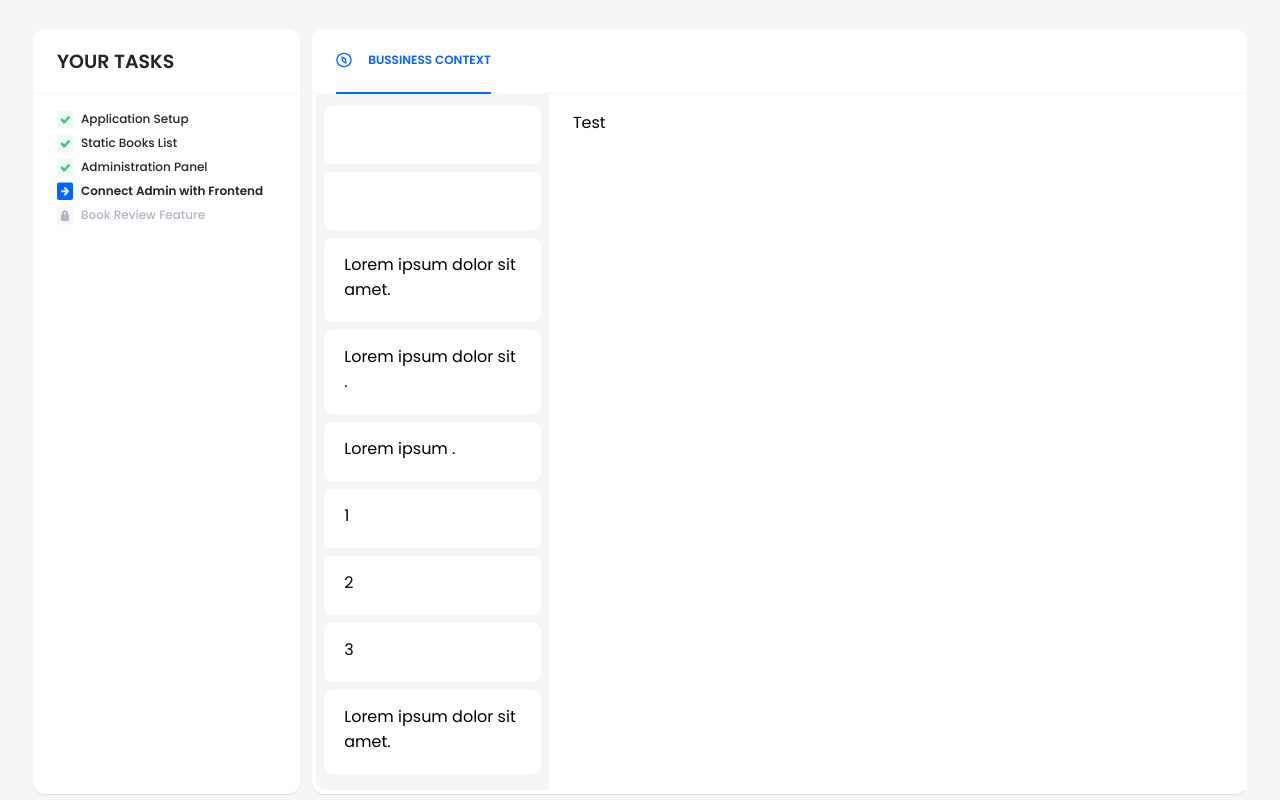
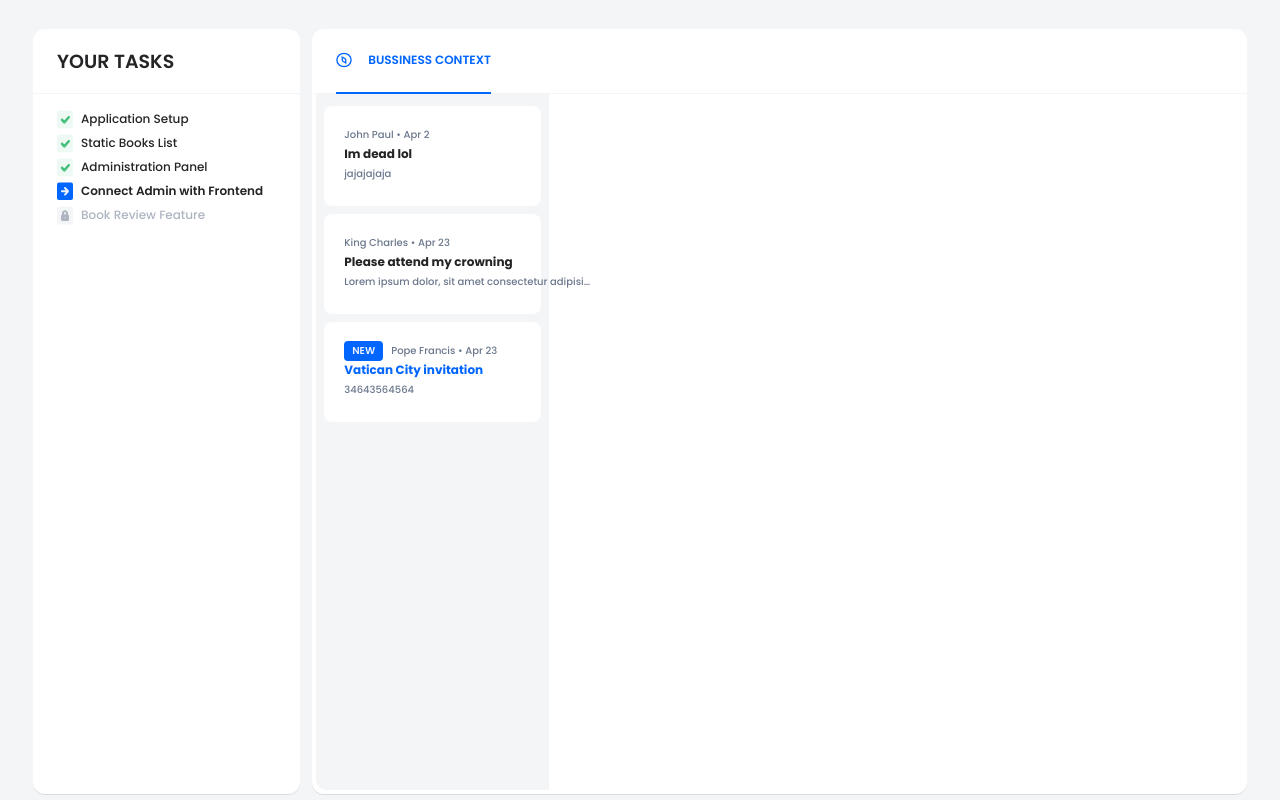
Before and after one commit to MefjuS22/junior-front-end-developer-1665736766, a React (Create React App) app: page / in a window 1280 px wide. Built offline with nearby package versions, Linux system fonts and the light colour scheme.

Commit message:
Bussiness Context Updates

```diff
--- a/src/Components/BussinessContext/BussinesContext.jsx
+++ b/src/Components/BussinessContext/BussinesContext.jsx
@@ -6,6 +6,14 @@ import {
   NotificationContainer,
   BussinessContextBig,
   Notification,
+  NotificationTitle,
+  NotificationContent,
+  NotificationData,
+  NotificationNew,
+  BussinessContextTitle,
+  BussinessContent,
+  BussinessAuthor,
+  BussinessDate,
 } from './BussinessContextStyles';
 import { Section } from '../../GlobalStyles';
 import Tab from '../../Icons/Tab.svg';
@@ -13,6 +21,10 @@ import { data } from '../../Data/data';
 
 const BussinesContext = () => {
   const [active, setActive] = useState();
+  const [read, setRead] = useState([]);
+  const [activeContext, setActiveContext] = useState(
+    data.find((value) => value.active)
+  );
 
   return (
     <Section>
@@ -24,17 +36,73 @@ const BussinesContext = () => {
       </BussinessTitle>
       <BussinessContainer>
         <NotificationContainer>
-          {data.map((el) => (
-            <>
-              {el.bussinessContext.map((element, index) => (
-                <Notification key={index} active={active}>
-                  {element.bussinessTitle}
-                </Notification>
-              ))}
-            </>
+          {activeContext.bussinessContext.map((element) => (
+            <Notification
+              read={
+                active !== element.id && read.indexOf(element.id) !== -1
+                  ? true
+                  : false
+              }
+              key={element.id}
+              active={active === element.id ? true : false}
+              onClick={() => {
+                setActive(element.id);
+                setRead((read) => [...read, element.id]);
+              }}
+            >
+              <NotificationData>
+                <NotificationNew
+                  isNew={element.isNew && read.indexOf(element.id) === -1}
+                >
+                  new
+                </NotificationNew>
+                {element.author} •{' '}
+                {
+                  new Date(`${element.created_at}`)
+                    .toLocaleDateString('en-US', {
+                      weekday: 'short',
+                      year: 'numeric',
+                      month: 'short',
+                      day: 'numeric',
+                    })
+                    .split(',')[1]
+                }
+              </NotificationData>
+              <NotificationTitle
+                isNew={element.isNew && read.indexOf(element.id) === -1}
+              >
+                {element.bussinessTitle}
+              </NotificationTitle>
+              <NotificationContent>{element.content}</NotificationContent>
+            </Notification>
           ))}
         </NotificationContainer>
-        <BussinessContextBig>Test</BussinessContextBig>
+
+        {activeContext.bussinessContext
+          .filter((element) => element.id === active)
+          .map((element) => (
+            <BussinessContextBig key={element.id}>
+              <BussinessContextTitle>
+                {element.bussinessTitle}
+              </BussinessContextTitle>
+              <BussinessAuthor> {element.author}</BussinessAuthor>
+              <BussinessDate>
+                {' '}
+                •
+                {
+                  new Date(`${element.created_at}`)
+                    .toLocaleDateString('en-US', {
+                      weekday: 'short',
+                      year: 'numeric',
+                      month: 'short',
+                      day: 'numeric',
+                    })
+                    .split(',')[1]
+                }
+              </BussinessDate>
+              <BussinessContent>{element.content}</BussinessContent>
+            </BussinessContextBig>
+          ))}
       </BussinessContainer>
     </Section>
   );
--- a/src/Components/BussinessContext/BussinessContextStyles.jsx
+++ b/src/Components/BussinessContext/BussinessContextStyles.jsx
@@ -37,12 +37,41 @@ export const BussinessContextBig = styled(Container)`
   width: 75%;
   border-radius: 0;
   box-shadow: none;
+  flex-direction: column;
+`;
+
+export const BussinessContextTitle = styled.h1`
+  font-weight: 600;
+  font-size: 21px;
+  line-height: 33px;
+  color: #242325;
+`;
+export const BussinessContent = styled.div`
+  font-weight: 500;
+  font-size: 12px;
+  line-height: 24px;
+  color: #6b778c;
+`;
+
+export const BussinessAuthor = styled.span`
+  display: inline-block;
+  font-weight: 500;
+  font-size: 16px;
+  line-height: 25px;
+  color: #242325;
+`;
+export const BussinessDate = styled.span`
+  display: inline-block;
+  font-weight: 500;
+  font-size: 10px;
+  line-height: 14px;
+  color: #6b778c;
 `;
 
 export const Notification = styled.div`
   height: 100px;
   width: 100%;
-  background: #ffffff;
+  background: ${({ read }) => (read ? 'transparent' : '#ffffff')};
   border-radius: 8px;
   box-shadow: ${({ active }) =>
     active ? '0px 8px 16px rgba(84, 84, 84, 0.2)' : '0'};
@@ -50,3 +79,46 @@ export const Notification = styled.div`
   margin-bottom: 8px;
   cursor: pointer;
 `;
+
+export const NotificationNew = styled.div`
+  text-align: center;
+  display: block;
+  line-height: 20px;
+  width: 39px;
+  height: 20px;
+  background: #0165ff;
+  border-radius: 4px;
+  font-weight: 600;
+  font-size: 10px;
+  color: #eaf2fe;
+  text-transform: uppercase;
+  display: ${({ isNew }) => (isNew ? 'inline' : 'none')};
+`;
+
+export const NotificationData = styled.h3`
+  display: inline-flex;
+  align-items: center;
+  font-weight: 500;
+  font-size: 10px;
+  line-height: 14px;
+  color: #6b778c;
+  gap: 0.5rem;
+`;
+
+export const NotificationTitle = styled.h2`
+  font-weight: 700;
+  font-size: 12px;
+  color: ${({ isNew }) => (isNew ? '#0165FF' : '#242325')};
+`;
+
+export const NotificationContent = styled.span`
+  display: inline-block;
+  width: 250px;
+  font-weight: 500;
+  font-size: 10px;
+  line-height: 14px;
+  color: #6b778c;
+  text-overflow: ellipsis;
+  white-space: nowrap;
+  overflow: hidden;
+`;
--- a/src/Data/data.jsx
+++ b/src/Data/data.jsx
@@ -10,6 +10,7 @@ export const data = [
 
     bussinessContext: [
       {
+        id: 9,
         bussinessTitle: '',
         content: '',
         created_at: '',
@@ -23,6 +24,7 @@ export const data = [
 
     bussinessContext: [
       {
+        id: 8,
         bussinessTitle: '',
         content: '',
         created_at: '',
@@ -35,22 +37,28 @@ export const data = [
     image: Check,
     bussinessContext: [
       {
+        id: 7,
         bussinessTitle: 'Lorem ipsum dolor sit amet.',
+        isNew: false,
         content:
           'Lorem ipsum dolor, sit amet consectetur adipisicing elit. Omnis quaerat labore ipsum consequuntur excepturi quisquam nostrum reprehenderit, sunt facere incidunt. Distinctio fugit voluptatum recusandae qui. Ipsa exercitationem quos qui deleniti quaerat molestias aliquam facilis. Unde veniam optio voluptas ad voluptatibus suscipit, pariatur doloremque nesciunt, laboriosam modi nisi assumenda molestias reprehenderit.',
-        created_at: '',
+        created_at: '2012-04-23T18:25:43.511Z',
       },
       {
+        id: 6,
         bussinessTitle: 'Lorem ipsum dolor sit .',
+        isNew: false,
         content:
           'Lorem ipsum dolor, sit amet consectetur adipisicing elit. Omnis quaerat labore ipsum consequuntur excepturi quisquam nostrum reprehenderit, sunt facere incidunt. Distinctio fugit voluptatum recusandae qui. Ipsa exercitationem quos qui deleniti quaerat molestias aliquam facilis. Unde veniam optio voluptas ad voluptatibus suscipit, pariatur doloremque nesciunt, laboriosam modi nisi assumenda molestias reprehenderit.',
-        created_at: '',
+        created_at: '2012-04-23T18:25:43.511Z',
       },
       {
+        id: 5,
         bussinessTitle: 'Lorem ipsum .',
+        isNew: false,
         content:
           'Lorem ipsum dolor, sit amet consectetur adipisicing elit. Omnis quaerat labore ipsum consequuntur excepturi quisquam nostrum reprehenderit, sunt facere incidunt. Distinctio fugit voluptatum recusandae qui. Ipsa exercitationem quos qui deleniti quaerat molestias aliquam facilis. Unde veniam optio voluptas ad voluptatibus suscipit, pariatur doloremque nesciunt, laboriosam modi nisi assumenda molestias reprehenderit.',
-        created_at: '',
+        created_at: '2012-04-23T18:25:43.511Z',
       },
     ],
   },
@@ -58,24 +66,32 @@ export const data = [
     title: 'Connect Admin with Frontend',
     status: 'active',
     image: Active,
+    active: 'true',
     bussinessContext: [
       {
-        bussinessTitle: '1',
+        id: 1,
+        bussinessTitle: 'Im dead lol',
+        author: 'John Paul',
+        isNew: false,
+        content: 'jajajajaja',
+        created_at: '2005-04-02T21:37:43.511Z',
+      },
+      {
+        id: 2,
+        bussinessTitle: 'Please attend my crowning',
+        author: 'King Charles',
+        isNew: false,
         content:
           'Lorem ipsum dolor, sit amet consectetur adipisicing elit. Omnis quaerat labore ipsum consequuntur excepturi quisquam nostrum reprehenderit, sunt facere incidunt. Distinctio fugit voluptatum recusandae qui. Ipsa exercitationem quos qui deleniti quaerat molestias aliquam facilis. Unde veniam optio voluptas ad voluptatibus suscipit, pariatur doloremque nesciunt, laboriosam modi nisi assumenda molestias reprehenderit.',
-        created_at: '',
+        created_at: '2016-04-23T18:25:43.511Z',
       },
       {
-        bussinessTitle: '2',
-        content:
-          'Lorem ipsum dolor, sit amet consectetur adipisicing elit. Omnis quaerat labore ipsum consequuntur excepturi quisquam nostrum reprehenderit, sunt facere incidunt. Distinctio fugit voluptatum recusandae qui. Ipsa exercitationem quos qui deleniti quaerat molestias aliquam facilis. Unde veniam optio voluptas ad voluptatibus suscipit, pariatur doloremque nesciunt, laboriosam modi nisi assumenda molestias reprehenderit.',
-        created_at: '',
-      },
-      {
-        bussinessTitle: '3',
-        content:
-          'Lorem ipsum dolor, sit amet consectetur adipisicing elit. Omnis quaerat labore ipsum consequuntur excepturi quisquam nostrum reprehenderit, sunt facere incidunt. Distinctio fugit voluptatum recusandae qui. Ipsa exercitationem quos qui deleniti quaerat molestias aliquam facilis. Unde veniam optio voluptas ad voluptatibus suscipit, pariatur doloremque nesciunt, laboriosam modi nisi assumenda molestias reprehenderit.',
-        created_at: '',
+        id: 3,
+        bussinessTitle: 'Vatican City invitation',
+        author: 'Pope Francis',
+        isNew: true,
+        content: '34643564564',
+        created_at: '2012-04-23T18:25:43.511Z',
       },
     ],
   },
@@ -85,10 +101,11 @@ export const data = [
     image: Lock,
     bussinessContext: [
       {
+        id: 4,
         bussinessTitle: 'Lorem ipsum dolor sit amet.',
         content:
           'Lorem ipsum dolor, sit amet consectetur adipisicing elit. Omnis quaerat labore ipsum consequuntur excepturi quisquam nostrum reprehenderit, sunt facere incidunt. Distinctio fugit voluptatum recusandae qui. Ipsa exercitationem quos qui deleniti quaerat molestias aliquam facilis. Unde veniam optio voluptas ad voluptatibus suscipit, pariatur doloremque nesciunt, laboriosam modi nisi assumenda molestias reprehenderit.',
-        created_at: '',
+        created_at: '2012-04-23T18:25:43.511Z',
       },
     ],
   },
```
